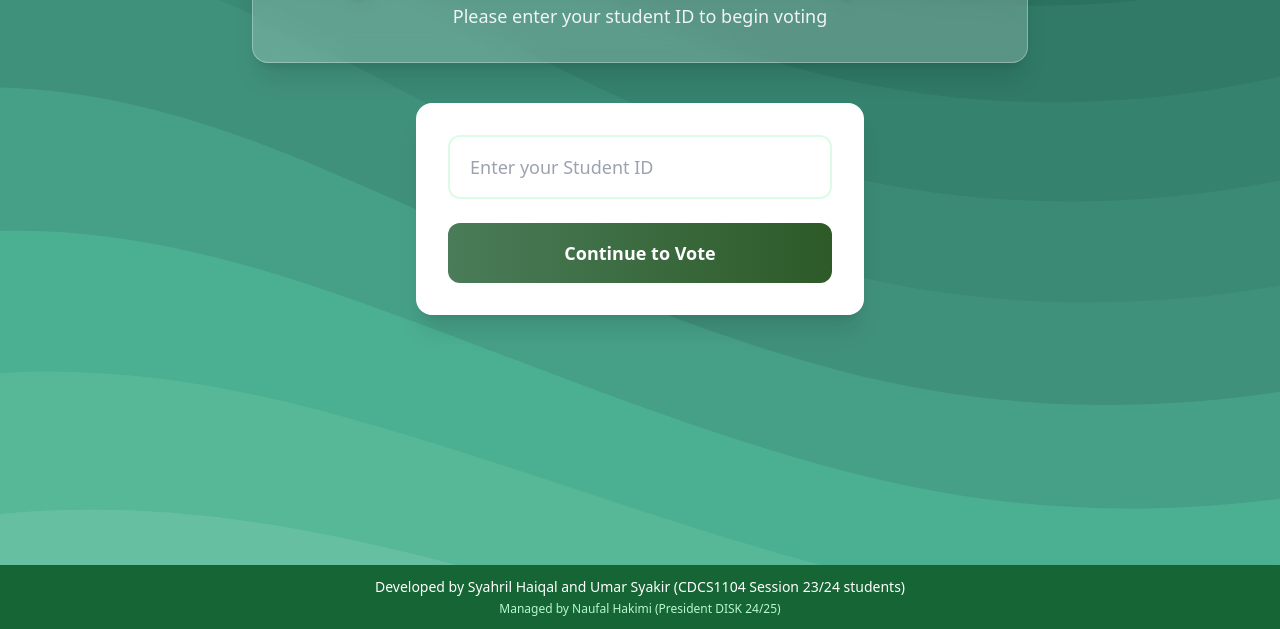
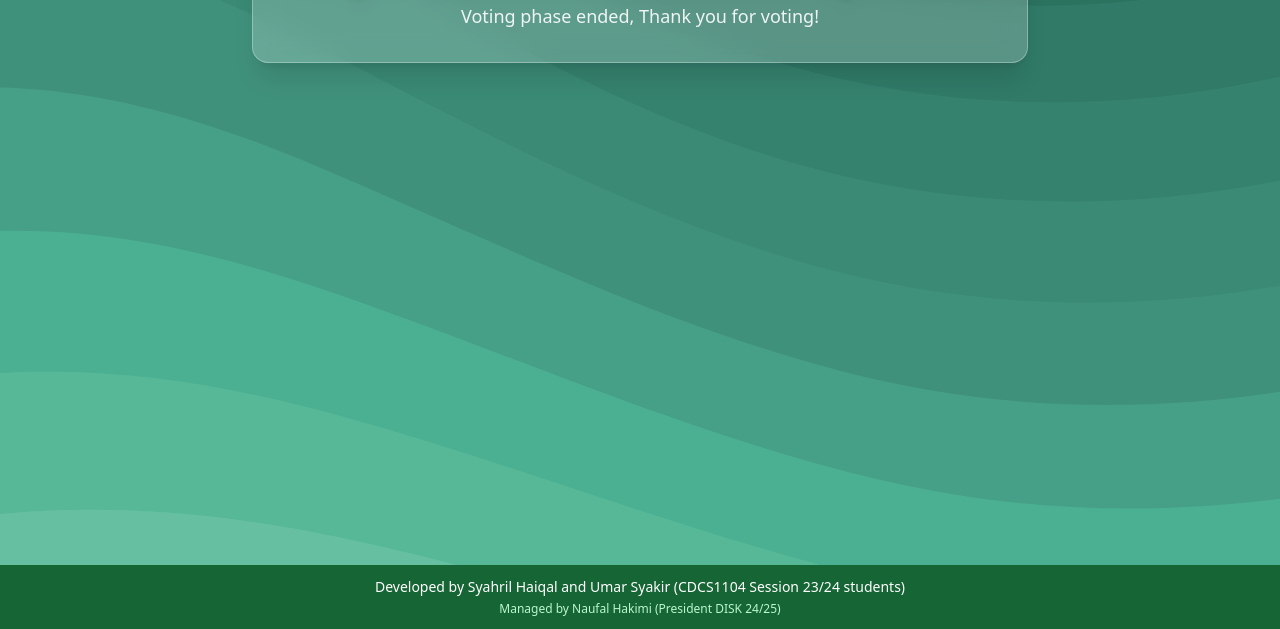
Before and after one commit to syahrillhaiqal/DiskVotingSystem, a website: page public/index.html in a window 1280 px wide. Shown: the part 171-800 px from the top of the page. Drawn offline with nearby package versions, Linux system fonts and the light colour scheme; no server answers.

Commit message:
close voting phase

```diff
--- a/public/index.html
+++ b/public/index.html
@@ -59,13 +59,13 @@
                         id="instruction-text"
                         class="text-white/90 text-base md:text-lg font-medium"
                     >
-                        Please enter your student ID to begin voting
+                       Voting phase ended, Thank you for voting!
                     </p>
                 </div>
             </div>
 
             <!-- Student ID Form -->
-            <div id="studentIdSection">
+            <!-- <div id="studentIdSection">
                 <div class="max-w-md mx-auto">
                     <div class="bg-white rounded-2xl shadow-xl p-6 md:p-8">
                         <form id="studentForm">
@@ -88,7 +88,7 @@
                         </form>
                     </div>
                 </div>
-            </div>
+            </div> -->
 
             <!-- Candidates Section -->
             <div id="candidatesSection" class="hidden">
```
